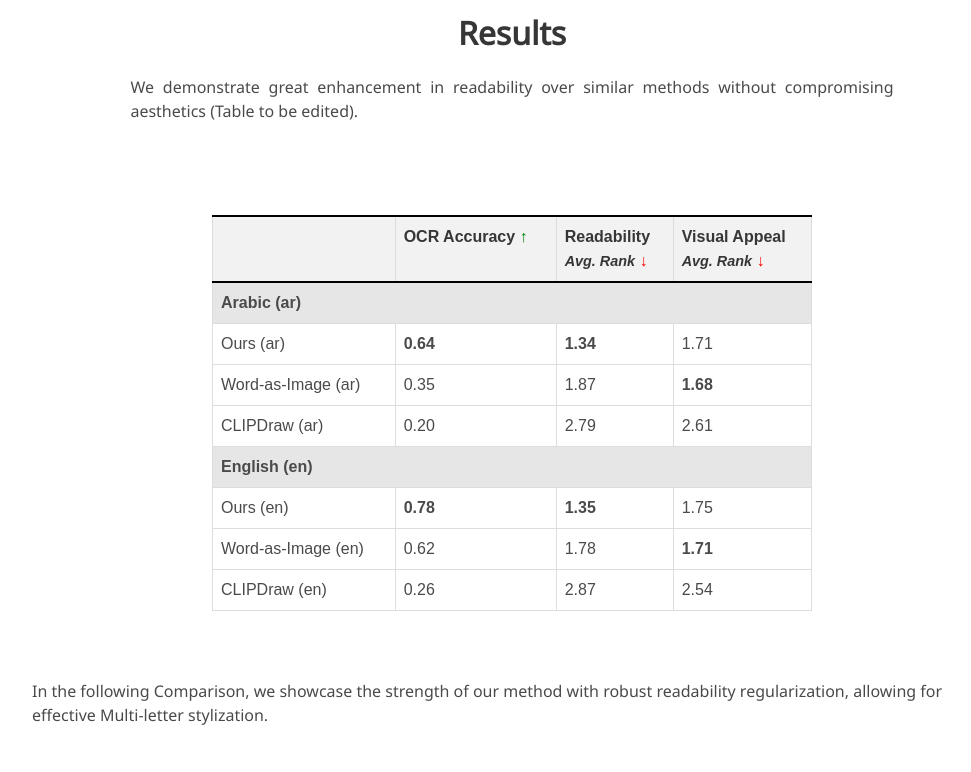
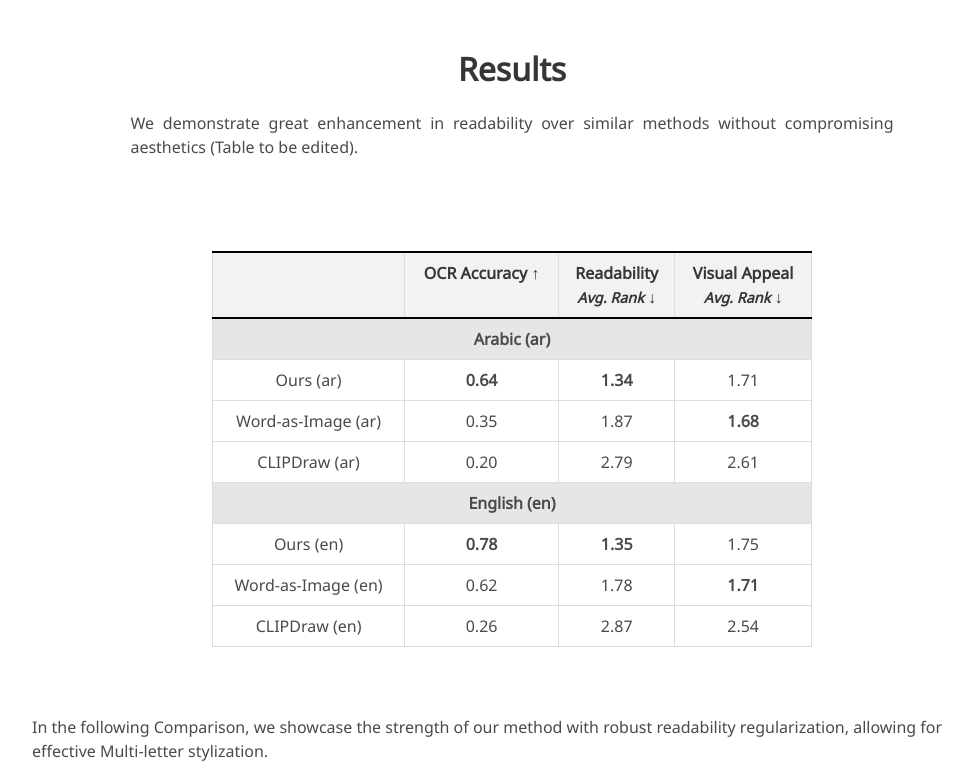
Before and after one commit to AI091/Khattat-page, a plain HTML site: page index.html in a window 1280 px wide. Shown: the part 2717-3489 px from the top of the page, without its empty margins (128-1099 px from the left). Drawn offline with nearby package versions, Linux system fonts and the light colour scheme; some icons are missing; a web font is replaced by a local one.

Commit message:
fix some styles

```diff
--- a/index.html
+++ b/index.html
@@ -382,9 +382,7 @@
               <img id="teaser" height="100%" alt="Khattat-method" src="./static/images/method.png"/>
             </div>
 
-            <p>
-              Morphing process.
-            </p>
+            <h2 class="title is-3">Morphing process illustration</h2>
 
             <div class="hero-body">
               <img id="teaser" height="100%" alt="morphing-illustration" src="./static/images/morphing.gif"/>
--- a/static/css/index.css
+++ b/static/css/index.css
@@ -157,41 +157,38 @@ body {
 }
 
 table {
-  border-collapse: collapse;
-  width: 100%;
-  max-width: 600px;
-  margin: 20px auto;
-  font-family: Arial, sans-serif;
+  border-collapse: collapse!important;
+  width: 100%!important;
+  max-width: 600px!important;
+  margin: 20px auto!important;
 }
 th, td {
-  border: 1px solid #ddd;
-  padding: 8px;
-  text-align: center;
+  border: 1px solid #ddd!important;
+  padding: 8px!important;
+  text-align: center!important;
 }
 th {
-  background-color: #f2f2f2;
-  font-weight: bold;
+  background-color: #f2f2f2!important;
+  font-weight: bold!important;
 }
 .header-row th {
-  border-top: 2px solid #000;
-  border-bottom: 2px solid #000;
+  border-top: 2px solid #000!important;
+  border-bottom: 2px solid #000!important;
 }
 .subheader {
-  font-style: italic;
-  font-size: 0.9em;
+  font-style: italic!important;
+  font-size: 0.9em!important;
 }
 .bold {
-  font-weight: bold;
+  font-weight: bold!important;
 }
 .arrow-up::after {
-  content: " ↑";
-  color: green;
+  content: " ↑"!important;
 }
 .arrow-down::after {
-  content: " ↓";
-  color: red;
+  content: " ↓"!important;
 }
 .section-header {
-  background-color: #e6e6e6;
-  font-weight: bold;
+  background-color: #e6e6e6!important;
+  font-weight: bold!important;
 }
```
